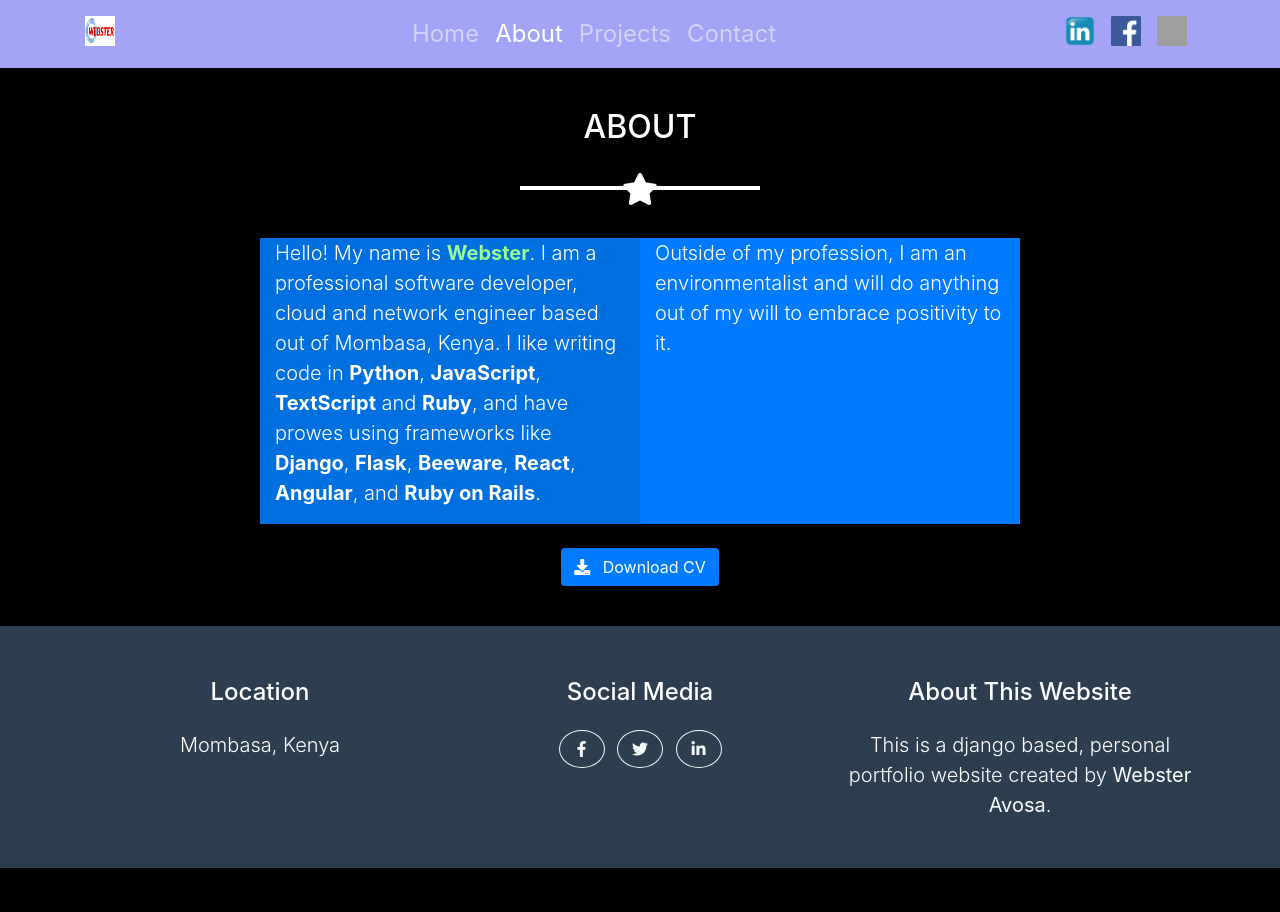
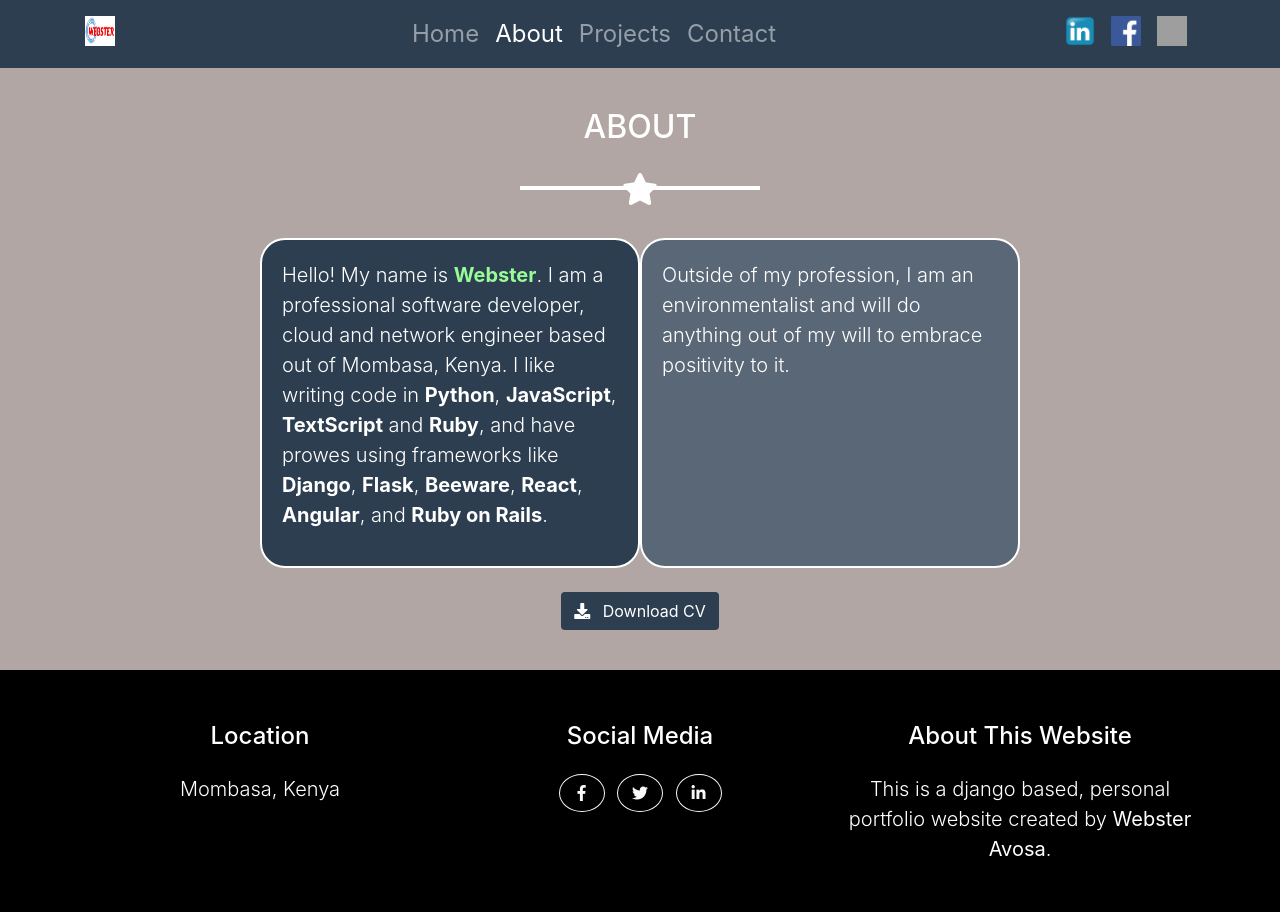
Before and after one commit to avosa/myportfolio, a Django app: page /about in a window 1280 px wide. Before the commit the page ends 868 px from the top, so only its background shows below. Run offline with Django 3.2, Linux system fonts and the light colour scheme; some libraries are stand-ins or nearby versions; grey boxes are pictures that could not be loaded.

Commit message:
Bug fixes

```diff
--- a/webster/static/webster/css/styles.css
+++ b/webster/static/webster/css/styles.css
@@ -1,9 +1,9 @@
 /* CUSTOM CSS */
 
 body {
-    /* background-image:url('/static/mypf/img/background2.jpeg'); */
+    /* background-image:url('/static/webster/img/background2.jpeg'); */
     background-repeat:no-repeat;
-    background-color: black;
+    background-color: #b1a6a4;
     -webkit-background-size: cover;
     -moz-background-size: cover;
     -o-background-size: cover;
@@ -89,14 +89,24 @@ label {
 }
 
 .about-1{
-    background-color:#0070e1;
+    background-color:#2c3e50;
+    border-radius: 25px;
+    border: 2px solid #fff;
+    padding: 20px;
 }
 .about-2{
-    background-color:#007bff;
+    background-color:#596777;
+    border-radius: 25px;
+    border: 2px solid #fff;
+    padding: 20px;
+}
+
+.submitt {
+    background-color: #2c3e50;
 }
 
 .btn-cv{
-    background-color: #007bff;
+    background-color: #2c3e50;
     color: #fff;
 }
 
@@ -119,13 +129,13 @@ label {
     font-weight: bold;
 }
 #qwerty{
-    background-color: rgb(164, 164, 247);
+    background-color: #2c3e50;
 }
 
 .footer{
     padding-top: 4%;
     padding-bottom: 3rem;
-    background-color: #2c3e50;
+    background-color: #000000;
     color: #fff;
 }
 
--- a/webster/templates/webster/about.html
+++ b/webster/templates/webster/about.html
@@ -16,6 +16,7 @@
             <span class="avosa">React</span>, <span class="avosa">Angular</span>, and
             <span class="avosa">Ruby on Rails</span>. </p>
 		  </div>
+		  <br>
 		  <div class="col-lg-4 mr-auto about-2">
 			<p class="lead">Outside of my profession, I am an environmentalist and will
             do anything out of my will to embrace positivity to it.  </p>
--- a/webster/templates/webster/home.html
+++ b/webster/templates/webster/home.html
@@ -19,7 +19,7 @@
 
         <div class="row justify-content-center margin">
             <div class="pflink">
-                <a href="{% url 'project' %}">Check Projects</a>
+                <a href="{% url 'about' %}">Explore More</a>
             </div>
         </div>
     </div>
```
Also changed, not shown: other parts of webster/static/webster/css/styles.css (+1 -1 lines), db.sqlite3, webster/templates/webster/project.html (line endings or trailing spaces).
